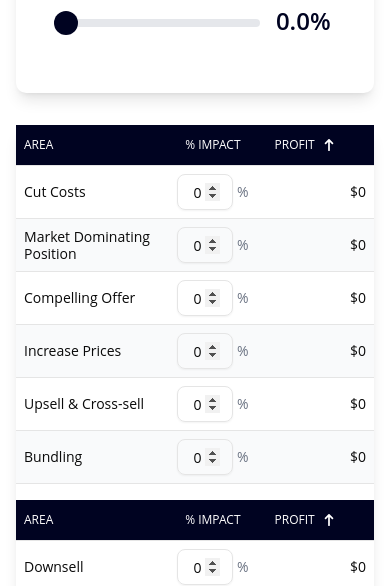
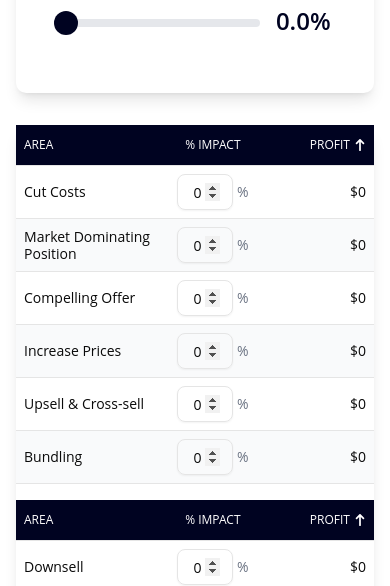
Before and after one commit to craigmaclean/simulator, a Next.js app: page / in a window 390 px wide. Shown: the part 4340-4926 px from the top of the page. Built offline with nearby package versions, Linux system fonts and the light colour scheme.

Commit message:
Strategy table - fix alignment of profit increase heading on mobile.

```diff
--- a/components/simulator/StrategyTable.jsx
+++ b/components/simulator/StrategyTable.jsx
@@ -43,10 +43,10 @@ export default function StrategyTable({
             </span>
 
             {/* Visible on screens smaller than 'md' */}
-                <span className="flex items-center md:hidden">
+            <span className="flex items-center justify-end md:hidden">
                 PROFIT
                 <svg
-                    className="w-3 h-3 ml-2 text-white"
+                className="w-3 h-3 ml-1"
                 aria-hidden="true"
                 xmlns="http://www.w3.org/2000/svg"
                 fill="none"
```
Lines whose indentation alone changed are shown as unchanged.
